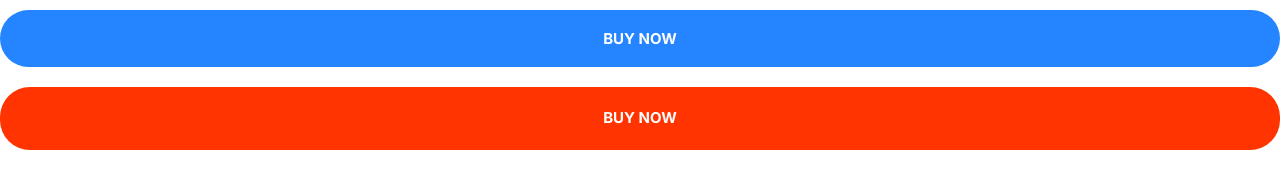
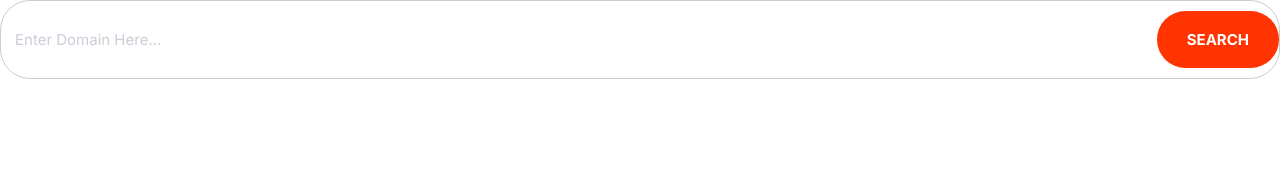
Before and after one commit to gernanda/firstRepository, a plain HTML site: page index.html in a window 1280 px wide. Drawn offline with Linux system fonts and the light colour scheme.

Commit message:
build input

```diff
--- a/css/styles.css
+++ b/css/styles.css
@@ -4,6 +4,8 @@
 	--color-accent: #ff3400;
 	--color-headings: #1b0760;
 	--color-body: #918ca4;
+	--color-border: #ccc;
+	--border-radius: 30px;
 }
 
 *,
@@ -97,7 +99,7 @@ a {
 /* Badges--------------------------------------------------------------Start*/
 
 .badge {
-	border-radius: 20px;
+	border-radius: var(--border-radius);
 	padding: 0.5rem 2rem;
 	font-weight: 600;
 	white-space: nowrap;
@@ -183,7 +185,7 @@ a {
 	padding: 2rem 3rem;
 	text-transform: uppercase;
 	border: 0;
-	border-radius: 30px;
+	border-radius: var(--border-radius);
 	outline: 0;
 	cursor: pointer;
 	white-space: nowrap;
@@ -241,3 +243,40 @@ a {
 		font-size: 1.5rem;
 	}
 }
+/* Button----------------------------------------------------------------End*/
+/* Input----------------------------------------------------------------Start*/
+.input {
+	padding: 1.5rem 3.5rem;
+	border: 1px solid var(--color-border);
+	border-radius: var(--border-radius);
+	outline: 0;
+	color: var(--color-headings);
+	font-size: 2rem;
+}
+
+::placeholder {
+	color: #cdcbd7;
+}
+
+.input-group {
+	border: 1px solid var(--color-border);
+	border-radius: var(--border-radius);
+	display: flex;
+}
+
+.input-group .input {
+	border: 0;
+	flex-grow: 1;
+}
+
+.input-group .input {
+	margin: 4px;
+	padding: 1.5rem 1rem;
+}
+
+@media screen and (min-width: 1024px) {
+	.input {
+		font-size: 1.5rem;
+	}
+}
+/* Input----------------------------------------------------------------End*/
--- a/index.html
+++ b/index.html
@@ -14,7 +14,9 @@
 		<link rel="stylesheet" href="css/styles.css" />
 	</head>
 	<body>
-		<button type="submit" class="btn btn--primary btn--block">Buy now</button>
-		<a href="#" class="btn btn--accent btn--block">Buy Now</a>
+		<div class="input-group">
+			<input type="text" class="input" placeholder="Enter Domain Here..." />
+			<button class="btn btn--accent">Search</button>
+		</div>
 	</body>
 </html>
```
Also changed, not shown: components/inputs.html (added, +4 -0 lines).
